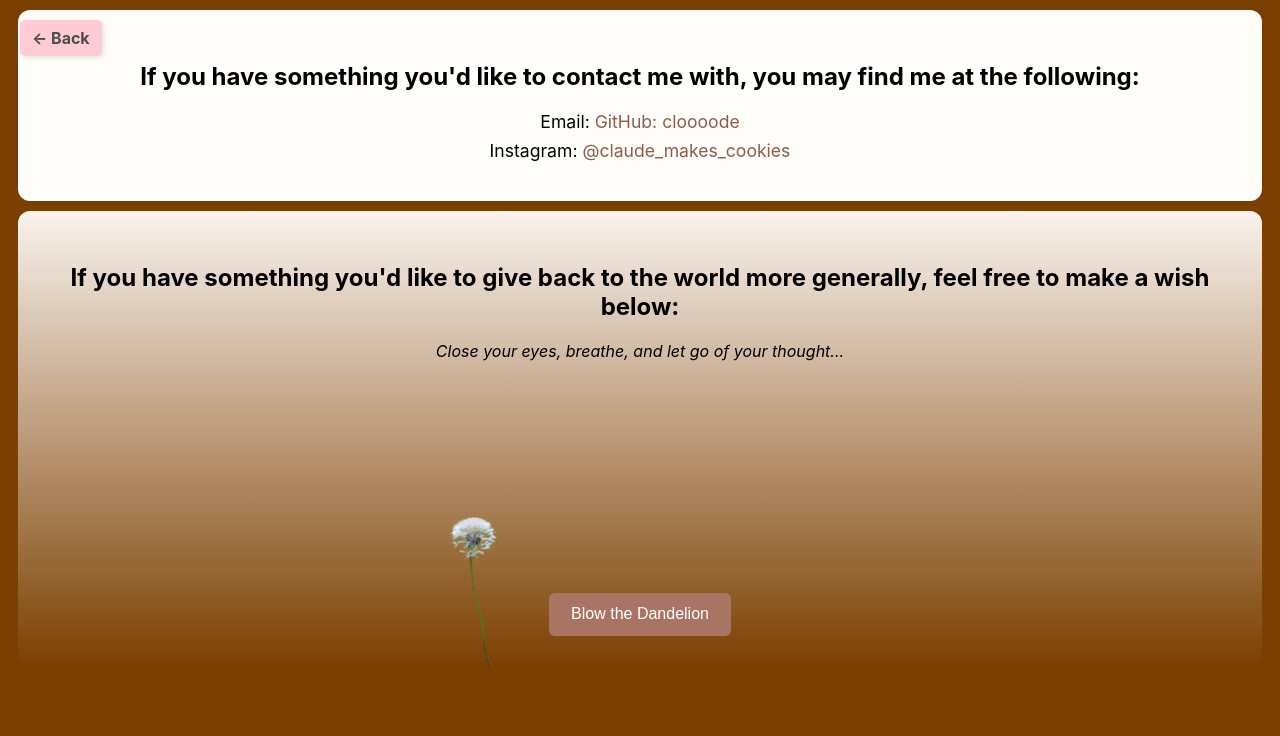
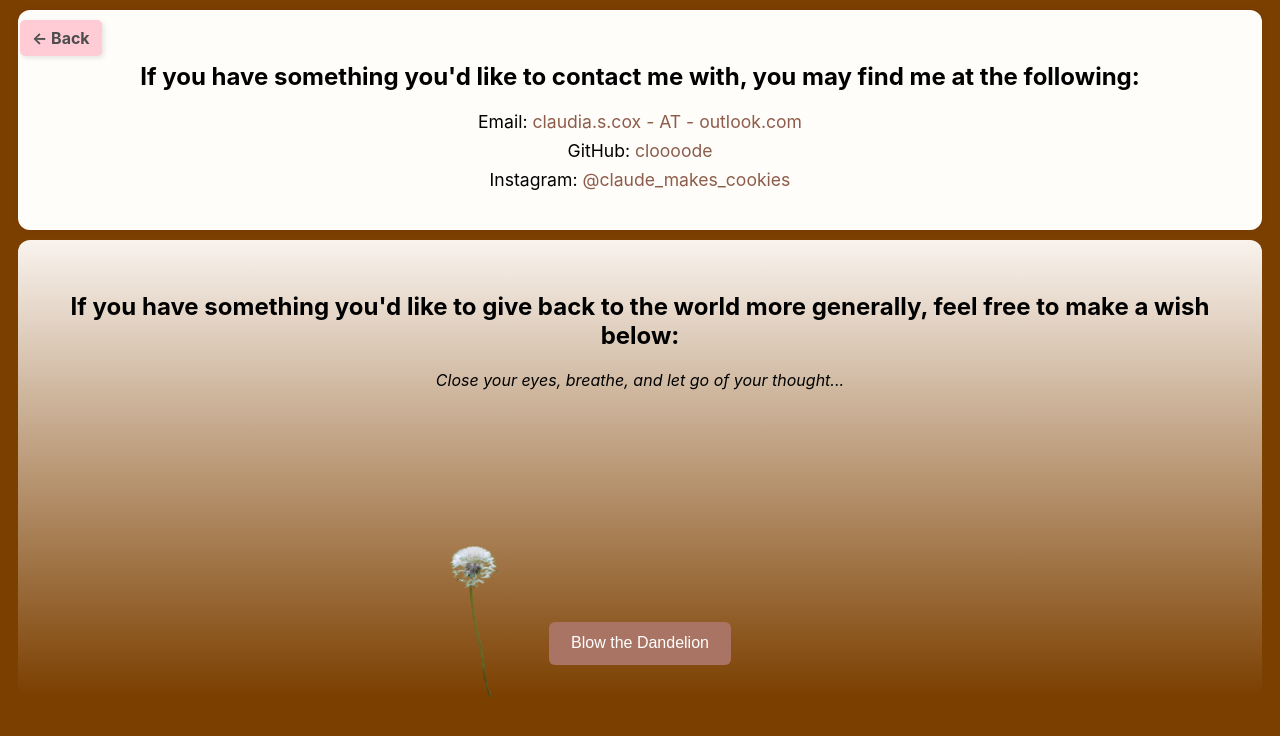
Before and after one commit to Clooode/claude_home_website, a plain HTML site: page contact.html in a window 1280 px wide. Drawn offline with Linux system fonts and the light colour scheme.

Commit message:
Update contact.html

```diff
--- a/contact.html
+++ b/contact.html
@@ -12,7 +12,7 @@
 <section class="contact-top">
   <h2>If you have something you'd like to contact me with, you may find me at the following:</h2>
   <ul>
-    <li>Email: <a href="mailto:claudia.s.cox@outlook.com>claudia.s.cox - AT - outlook.com</a></li>
+    <li>Email: <a href="mailto:claudia.s.cox@outlook.com">claudia.s.cox - AT - outlook.com </a></li>
     <li>GitHub: <a href="https://github.com/clooode" target="_blank">cloooode</a></li>
     <li>Instagram: <a href="https://instagram.com/claude_makes_cookies" target="_blank">@claude_makes_cookies</a></li>
     <!-- Add any more you want -->
```
